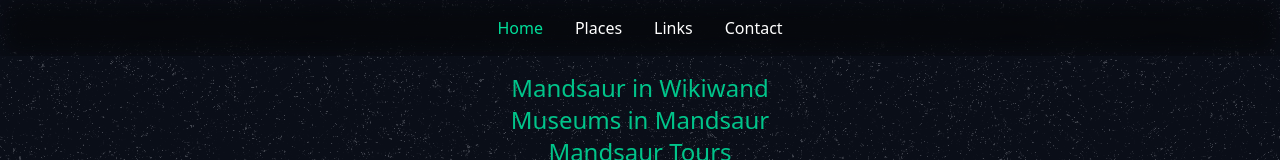
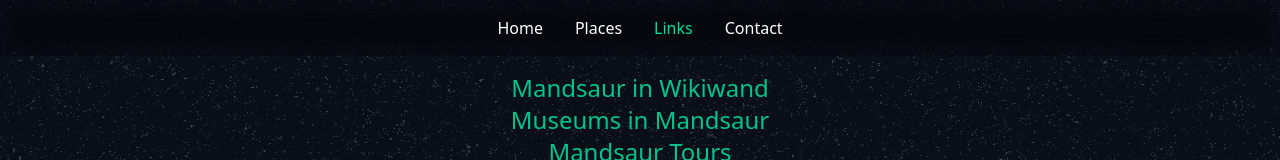
Before and after one commit to hsemo/mandsaur, a React (Vite) app: page /links in a window 1280 px wide. Shown: the top 160 px of the page. Built offline with nearby package versions, Linux system fonts and the light colour scheme.

Commit message:
fixed nav bar link click and default highlight on component mount

```diff
--- a/src/components/Navbar.tsx
+++ b/src/components/Navbar.tsx
@@ -1,55 +1,57 @@
-import { useState } from 'react';
-import { AiOutlineClose, AiOutlineMenu } from 'react-icons/ai';
-import {Link} from 'react-router-dom';
+import { useEffect, useMemo, useState } from "react";
+import { AiOutlineClose, AiOutlineMenu } from "react-icons/ai";
+import { Link, useLocation } from "react-router-dom";
 
 interface link {
-  id: number,
-  text: string,
-  to: string
-};
+  id: number;
+  text: string;
+  to: string;
+}
 
 const Navbar = () => {
   // State to manage the navbar's visibility
   const [nav, setNav] = useState(false);
 
+  const location = useLocation();
+
+  // Array containing navigation items
+  const navItems: Array<link> = useMemo(() => ([
+    { id: 1, text: "Home", to: "/" },
+    { id: 2, text: "Places", to: "/places" },
+    { id: 3, text: "Links", to: "/links" },
+    { id: 4, text: "Contact", to: "/contact" },
+  ]), []);
+
   // active nav item
   const [activeNavItem, setActiveNavItem] = useState(1);
+
+  useEffect(function setNavLocationOnMount() {
+    var id = navItems.filter(({to}) => to === location.pathname)[0]?.id;
+    setActiveNavItem(id);
+  }, []);
 
   // Toggle function to handle the navbar's display
   const handleNav = () => {
     setNav(!nav);
   };
 
-  // Array containing navigation items
-  const navItems: Array<link> = [
-    { id: 1, text: 'Home', to: '/' },
-    { id: 2, text: 'Places', to: '/places' },
-    { id: 3, text: 'Links', to: '/links' },
-    { id: 4, text: 'Contact', to: '/contact' },
-  ];
-
   /*
    * TODO:
    * put the li's className into a div inside the Link element
    * so the nav click works smoothly
-  */
+   */
 
   return (
-    <div className='backdrop-blur-md backdrop-brightness-50 flex justify-end md:justify-center items-center h-14 max-w-full mx-auto px-4 text-white sticky top-0 z-10'>
-
+    <div className="backdrop-blur-md backdrop-brightness-50 flex justify-end md:justify-center items-center h-14 max-w-full mx-auto px-4 text-white sticky top-0 z-10">
       {/* Desktop Navigation */}
-      <ul className='hidden md:flex'>
-        {navItems.map(item => (
-          <li
-            key={item.id}
-            className={
-              'p-2 hover:bg-[#00df9a] rounded-xl m-2 cursor-pointer duration-300 hover:text-black'
-                + (item.id === activeNavItem
-                  ? ' text-[#00df9a]'
-                  : '')
-            }
-          >
+      <ul className="hidden md:flex">
+        {navItems.map((item) => (
+          <li key={item.id}>
             <Link
+              className={
+                "p-2 hover:bg-[#00df9a] rounded-xl m-2 cursor-pointer duration-300 hover:text-black" +
+                (item.id === activeNavItem ? " text-[#00df9a]" : "")
+              }
               to={item.to}
               onClick={() => setActiveNavItem(item.id)}
             >
@@ -60,7 +62,7 @@
       </ul>
 
       {/* Mobile Navigation Icon */}
-      <div onClick={handleNav} className='block md:hidden'>
+      <div onClick={handleNav} className="block md:hidden">
         {nav ? <AiOutlineClose size={20} /> : <AiOutlineMenu size={20} />}
       </div>
 
@@ -68,18 +70,18 @@
       <ul
         className={
           nav
-            ? 'fixed md:hidden left-0 top-0 w-[60%] h-full border-r border-r-gray-900 ease-in-out duration-500'
-            : 'ease-in-out w-[60%] duration-500 fixed top-0 bottom-0 left-[-100%]'
+            ? "fixed md:hidden left-0 top-0 w-[60%] h-full border-r border-r-gray-900 ease-in-out duration-500"
+            : "ease-in-out w-[60%] duration-500 fixed top-0 bottom-0 left-[-100%]"
         }
       >
-
         {/* Mobile Navigation Items */}
-        {navItems.map(item => (
-          <li
-            key={item.id}
-            className='p-4 border-b rounded-xl hover:bg-[#00df9a] duration-300 hover:text-black cursor-pointer border-gray-600'
-          >
+        {navItems.map((item) => (
+          <li key={item.id}>
             <Link
+              className={
+                "p-4 border-b rounded-xl hover:bg-[#00df9a] duration-300 hover:text-black cursor-pointer border-gray-600" +
+                (item.id === activeNavItem ? " text-[#00df9a]" : "")
+              }
               to={item.to}
               onClick={() => setActiveNavItem(item.id)}
             >
--- a/src/pages/Layout.tsx
+++ b/src/pages/Layout.tsx
@@ -7,7 +7,7 @@
   return (
     <>
       <div
-        className="w-full h-full bg-cover fixed -z-50 bg-slate-900"
+        className="w-full h-full bg-cover object-cover fixed -z-50 bg-slate-900"
         style={{backgroundImage: `url(${noise})`}}
       >
       </div>
```
